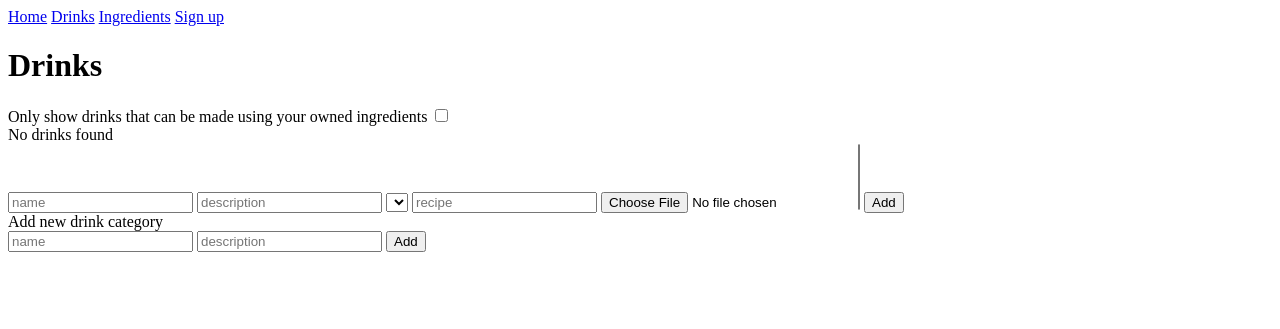
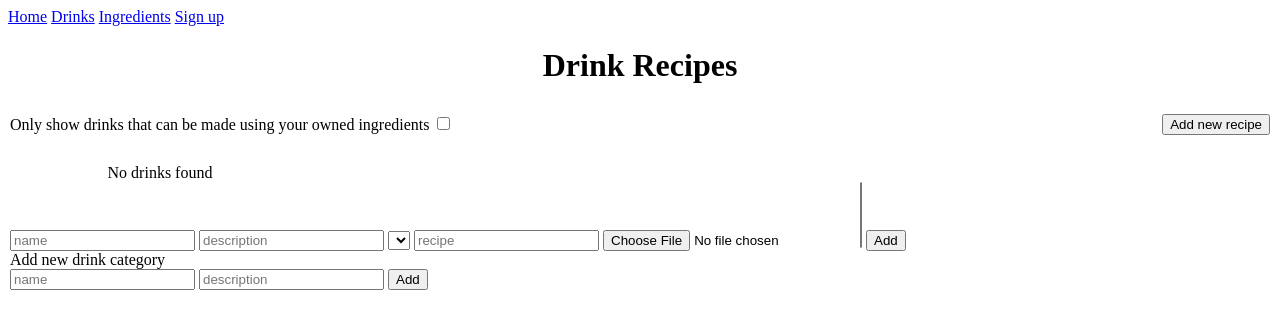
Before and after one commit to tommivk/drink-recipes, a Flask app: template templates/drinks.html in a window 1280 px wide. Shown: the top 329 px of the page. Run offline with Flask 2, Linux system fonts and the light colour scheme; the template is opened without the code that fills it, so the values that code supplies are empty.

Commit message:
improve layout

```diff
--- a/static/style.css
+++ b/static/style.css
@@ -52,14 +52,20 @@
 .recipe-cards {
     display: flex;
     flex-wrap: wrap;
+    justify-content: center;
+    gap: 20px;
 }
 
-.card {
+.card,
+.card.pseudo-el {
     width: 300px;
     max-width: 100vw;
     height: 380px;
-    margin: 20px;
     position: relative;
+}
+
+.card.pseudo-el {
+    height: 0px;
 }
 
 .card:hover {
@@ -121,3 +127,20 @@
     right: 5px;
     cursor: pointer;
 }
+
+.title {
+    text-align: center;
+}
+
+.container {
+    max-width: 1260px;
+    margin: auto;
+}
+
+.filter-bar {
+    margin: 30px 0px;
+}
+
+.add-recipe-button {
+    float: right;
+}
--- a/templates/drinks.html
+++ b/templates/drinks.html
@@ -3,14 +3,16 @@
 
 {% block content %}
 
-<h1>Drinks</h1>
-<div>
+<div class="container">
+    <h1 class="title">Drink Recipes</h1>
+    <div class="filter-bar">
         Only show drinks that can be made using your owned ingredients
         {% if request.args.get("owned_ingredients") == "true"%}
         <input type="checkbox" onchange="handleFilterChange(this.checked)" checked>
         {% else %}
         <input type="checkbox" onchange="handleFilterChange(this.checked)">
         {% endif %}
+        <button class="add-recipe-button">Add new recipe</button>
     </div>
     <div class="recipe-cards">
         {% if drinks|length == 0 %}
@@ -38,6 +40,9 @@
             </div>
         </div>
         {% endfor %}
+        <div class="card pseudo-el"></div>
+        <div class="card pseudo-el"></div>
+        <div class="card pseudo-el"></div>
     </div>
 
     <form action="/drinks" method="post" enctype="multipart/form-data">
@@ -66,7 +71,7 @@ Add new drink category
         <input type="text" placeholder="description" name="description" />
         <button type="submit">Add</button>
     </form>
-
+</div>
 
 <script>
     function handleFilterChange(value) {
```
Lines whose indentation alone changed are shown as unchanged.
